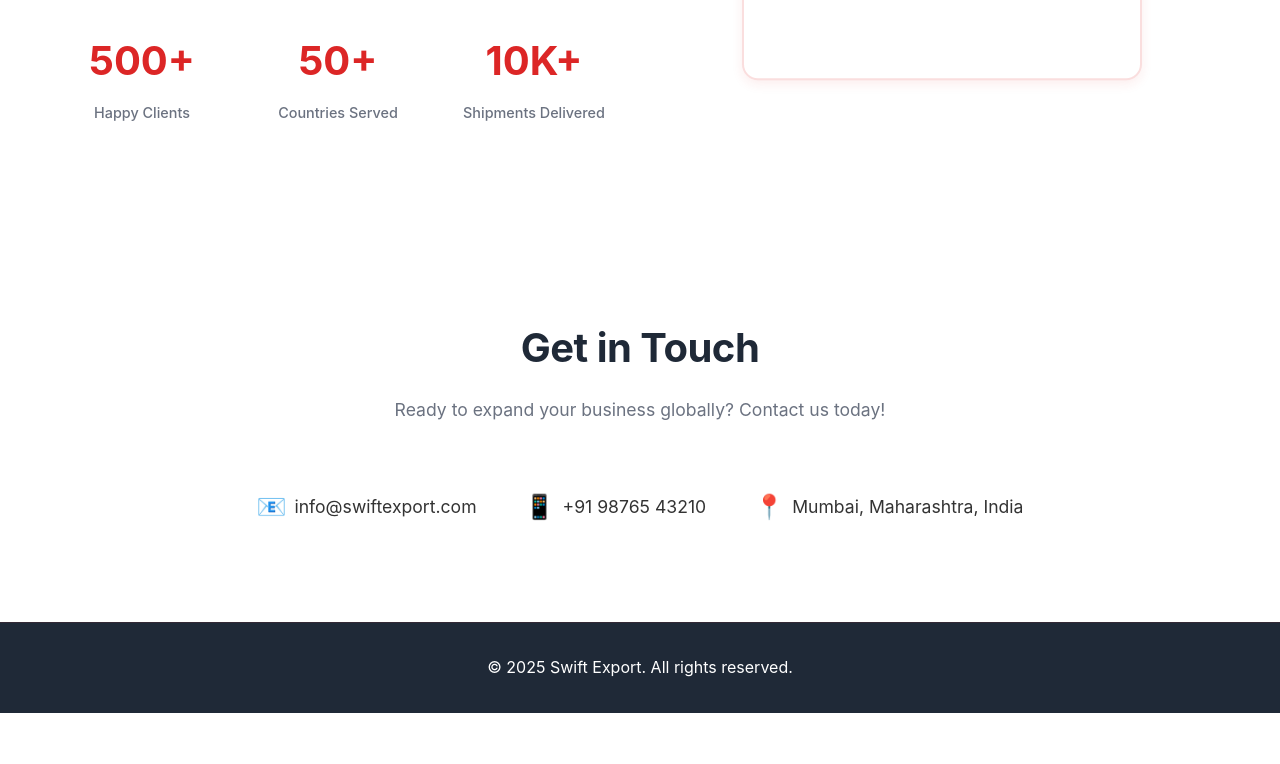
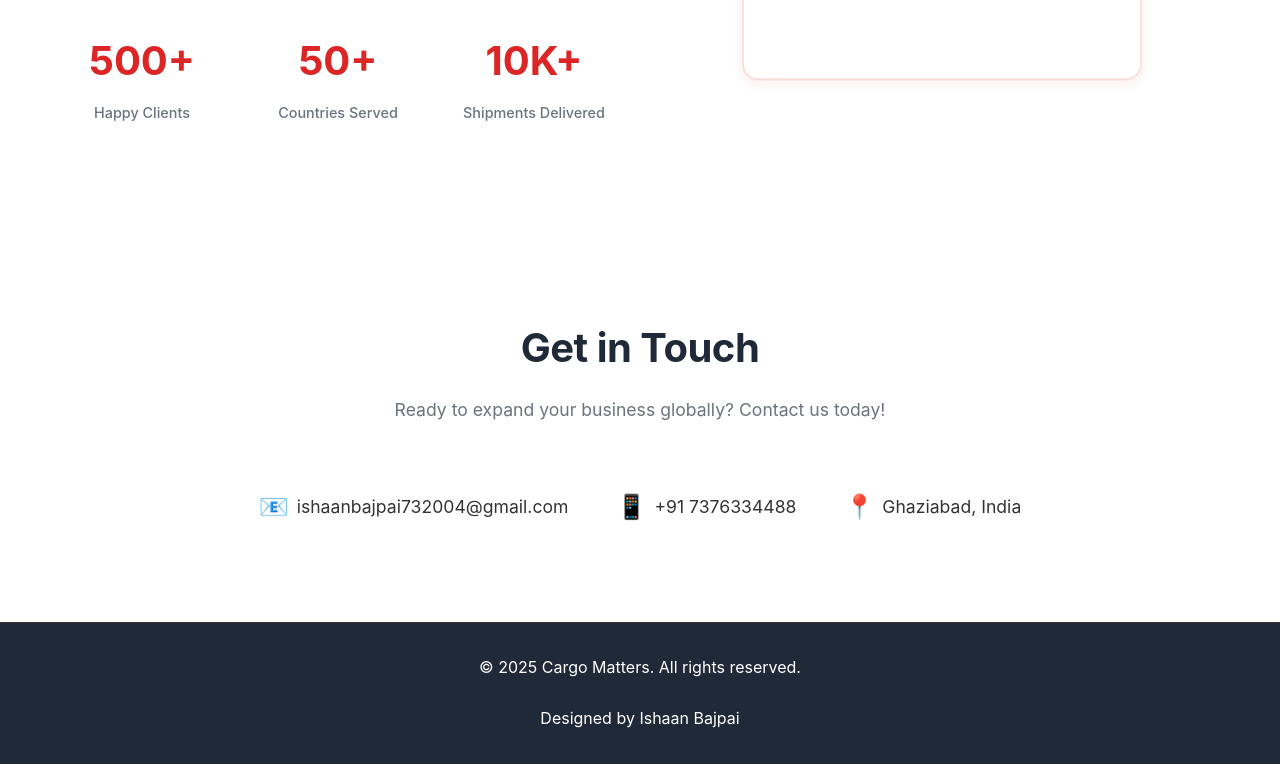
Before and after one commit to Ishaan488/cargo-matters-task, a plain HTML site: page index.html in a window 1280 px wide. Shown: the part 2821-3585 px from the top of the page. Before the commit the page ends 3534 px from the top, so only its background shows below. Drawn offline with Linux system fonts and the light colour scheme.

Commit message:
changed contact details

```diff
--- a/index.html
+++ b/index.html
@@ -3,7 +3,7 @@
 <head>
     <meta charset="UTF-8">
     <meta name="viewport" content="width=device-width, initial-scale=1.0">
-    <title>Swift Logistics & Export Solutions</title>
+    <title>Cargo Matters</title>
     <meta name="description" content="Leading Indian Logistics and Export Business offering comprehensive supply chain solutions">
     <link rel="stylesheet" href="/styles.css">
 </head>
@@ -163,15 +163,15 @@
             <div class="contact-info">
                 <div class="contact-item">
                     <span class="contact-icon">📧</span>
-                    <span>info@swiftexport.com</span>
+                    <span>ishaanbajpai732004@gmail.com</span>
                 </div>
                 <div class="contact-item">
                     <span class="contact-icon">📱</span>
-                    <span>+91 98765 43210</span>
+                    <span>+91 7376334488</span>
                 </div>
                 <div class="contact-item">
                     <span class="contact-icon">📍</span>
-                    <span>Mumbai, Maharashtra, India</span>
+                    <span>Ghaziabad, India</span>
                 </div>
             </div>
         </div>
@@ -180,7 +180,8 @@
     <!-- Footer -->
     <footer class="footer">
         <div class="container">
-            <p>&copy; 2025 Swift Export. All rights reserved.</p>
+            <p>&copy; 2025 Cargo Matters. All rights reserved.</p><br>
+            <p>Designed by Ishaan Bajpai</p>
         </div>
     </footer>
 
```
